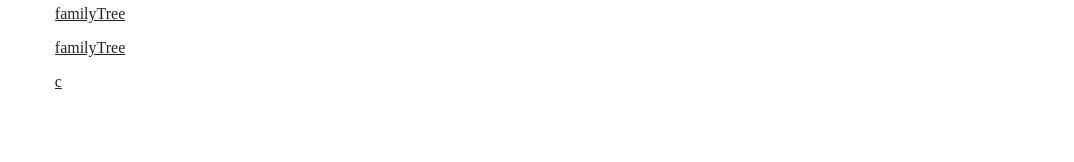
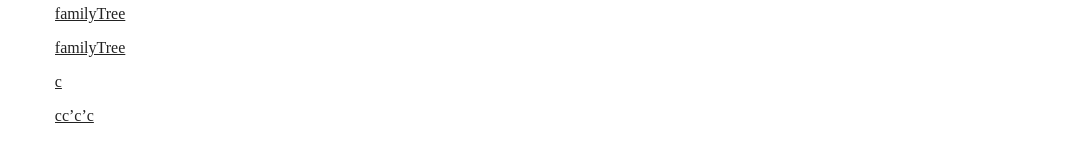
Before and after one commit to AsheBlade/Tomb, a Jekyll site: the page built from about.md, in a window 1280 px wide. Shown: the part 587-749 px from the top of the page, without its empty margins (206-1280 px from the left). Built offline with Jekyll 4.4.1, drawn with Linux system fonts in a browser that asks for light colours.

```diff
--- a/about.md
+++ b/about.md
@@ -26,4 +26,6 @@ permalink: /about/
 
 [familyTree](/assets/favicon.png)
 
-[c](/assets/_reserach/相见不如怀念——忆陪张爱玲逛台湾.pdf)
+[c](/assets/_research/相见不如怀念——忆陪张爱玲逛台湾.pdf)
+
+[cc'c'c](/assets/_research/c.pdf)
```
